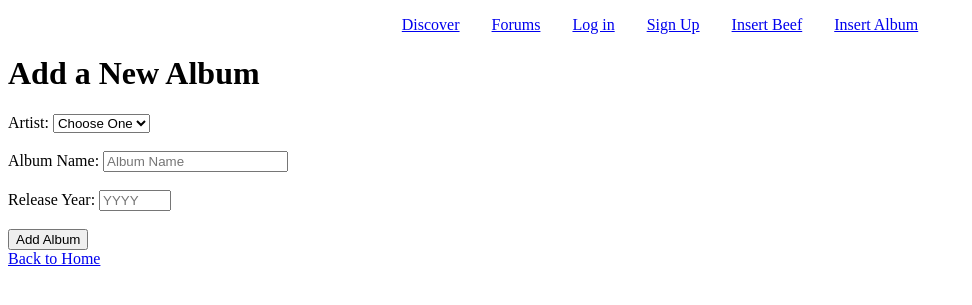
After one commit to emmaculley/musicfansite, a Flask app: template templates/album_form.html in a window 1280 px wide. The commit adds this page. Shown: the top 305 px of the page, without its empty margins (0-972 px from the left). Run offline with Flask 3, Linux system fonts and the light colour scheme; the template is opened without the code that fills it, so the values that code supplies are empty.

Commit message:
added album form and page

```diff
--- a/app.py
+++ b/app.py
@@ -173,7 +173,10 @@ def view_forum(forum_id):
     posts = music.get_posts(conn, forum_id)
     return render_template('view-forum.html', forum=forum, posts=posts)
 
-
+############################################################################################################################################
+##need to find a way where if the beef between the 2 artists alr exist, ####################
+##send them to beef page and include update button ########################################
+############################################################################################################################################
 
 #is there a way for the user to be able to like type in artist (and the query )
 #insert beef form
@@ -227,8 +230,63 @@ def beef_page(bid):
 
     artist2 = music.get_artist_one(conn, beef['artist2'])
 
+    return render_template('beef_page.html', beef=beef, artist1=artist1, artist2=artist2)
 
-    return render_template('beef_page.html', beef=beef, artist1=artist1, artist2=artist2)
+@app.route('/insertalbum', methods=['GET', 'POST'])
+def add_album():
+    conn = dbi.connect()
+
+    if request.method == 'GET':
+        print("loading artists...")
+        artists = music.get_artists(conn)
+        return render_template('album_form.html', artists=artists)
+    ##you want the artist to alr be in the database
+    #get all the artists
+    artist = request.form.get('artist')
+    title = request.form.get('album')
+    release = request.form.get('release')
+
+    if artist is None:
+        flash('please choose an artist')
+        artists = music.get_artists(conn)
+        return render_template('album_form.html', artists=artists)
+
+    if title is None:
+        flash('please choose an album')
+        artists = music.get_artists(conn)
+        return render_template('album_form.html', artists=artists)
+
+    if release is None:
+        flash('please add release date')
+        artists = music.get_artists(conn)
+        return render_template('album_form.html', artists=artists)
+
+    ###how to check if the album alr exists?
+    # existing_album = music.get_album_by_title(conn, album)
+    # if existing_album:
+    #     flash('Album already exists')
+    #     return redirect(url_for('album_page', aid=existing_album['albumID']))
+
+    #need to get artist by artistID!
+    aid = music.create_album(conn, title, release, artist)
+
+    fname = session.get('fname')
+    flash(f"Album form submitted! Thank you {fname}")
+    return redirect(url_for('album_page', aid = aid))
+
+
+@app.route('/album/<int:aid>')
+def album_page(aid):
+    conn = dbi.connect()
+    album = music.get_album(conn, aid)
+
+    if not album:
+        flash("Album not found!")
+        return redirect(url_for('index'))
+
+    artist = music.get_artist_one(conn, album['artistID'])
+
+    return render_template('album_page.html',album=album, artist =artist)
 
 
 if __name__ == '__main__':
--- a/tables.sql
+++ b/tables.sql
@@ -37,7 +37,7 @@ CREATE TABLE `beef` (
 CREATE TABLE `album` (
   `albumID` INT AUTO_INCREMENT PRIMARY KEY,
   `title` varchar(50),
-  `release` date,
+  `release` INT,
   `artistID` INT,
   `approved` ENUM ('pending', 'approved', 'rejected')
 );
--- /dev/null
+++ b/templates/album_form.html
@@ -0,0 +1,41 @@
+{% extends "base.html" %}
+
+{% block main_content %}
+
+<h1>Add a New Album</h1>
+
+{% with messages = get_flashed_messages() %}
+  {% if messages %}
+    <ul style="color:red;">
+    {% for message in messages %}
+      <li>{{ message }}</li>
+    {% endfor %}
+    </ul>
+  {% endif %}
+{% endwith %}
+
+
+<form method="POST" action="{{ url_for('add_album') }}">
+    <label for="artist">Artist:</label>
+    <select id="artist" name="artist">
+        <option value="none">Choose One</option>
+        {% for a in artists %}
+            <option value="{{ a.artistID }}">{{ a.name }}</option>
+        {% endfor %}
+    </select>
+    <br><br>
+
+    <label for="album">Album Name:</label>
+    <input type="text" name="album" id="album" placeholder="Album Name">
+    <br><br>
+
+    <label for="release">Release Year:</label>
+    <input type="number" name="release" id="release" min="1900" max="2099" placeholder="YYYY">
+    <br><br>
+
+    <button type="submit">Add Album</button>
+</form>
+
+<a href="{{ url_for('index') }}">Back to Home</a>
+
+{% endblock %}
--- a/templates/base.html
+++ b/templates/base.html
@@ -25,6 +25,8 @@
             <li><a href = "{{ url_for('login')}}">Log in</a></li>
             <li><a href = "{{ url_for('signup')}}">Sign Up</a></li>
             <li><a href = "{{ url_for('insertbeef')}}">Insert Beef</a></li>
+            <li><a href = "{{ url_for('add_album')}}">Insert Album</a></li>
+
 
         </ul>
     </nav>
```
Also changed, not shown: music.py (+26 -0 lines), templates/album_page.html (added, +13 -0 lines), 1 other file.
